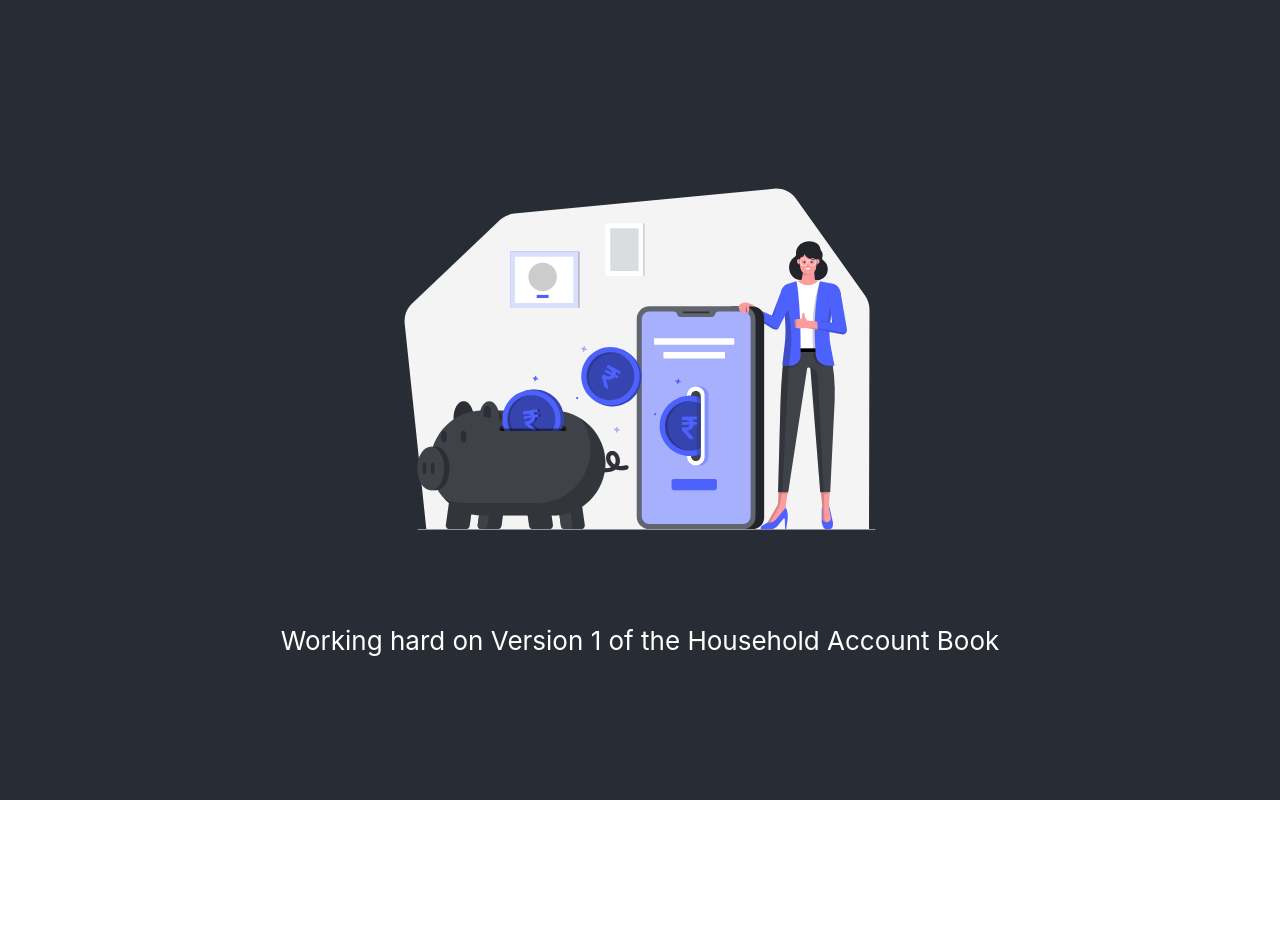
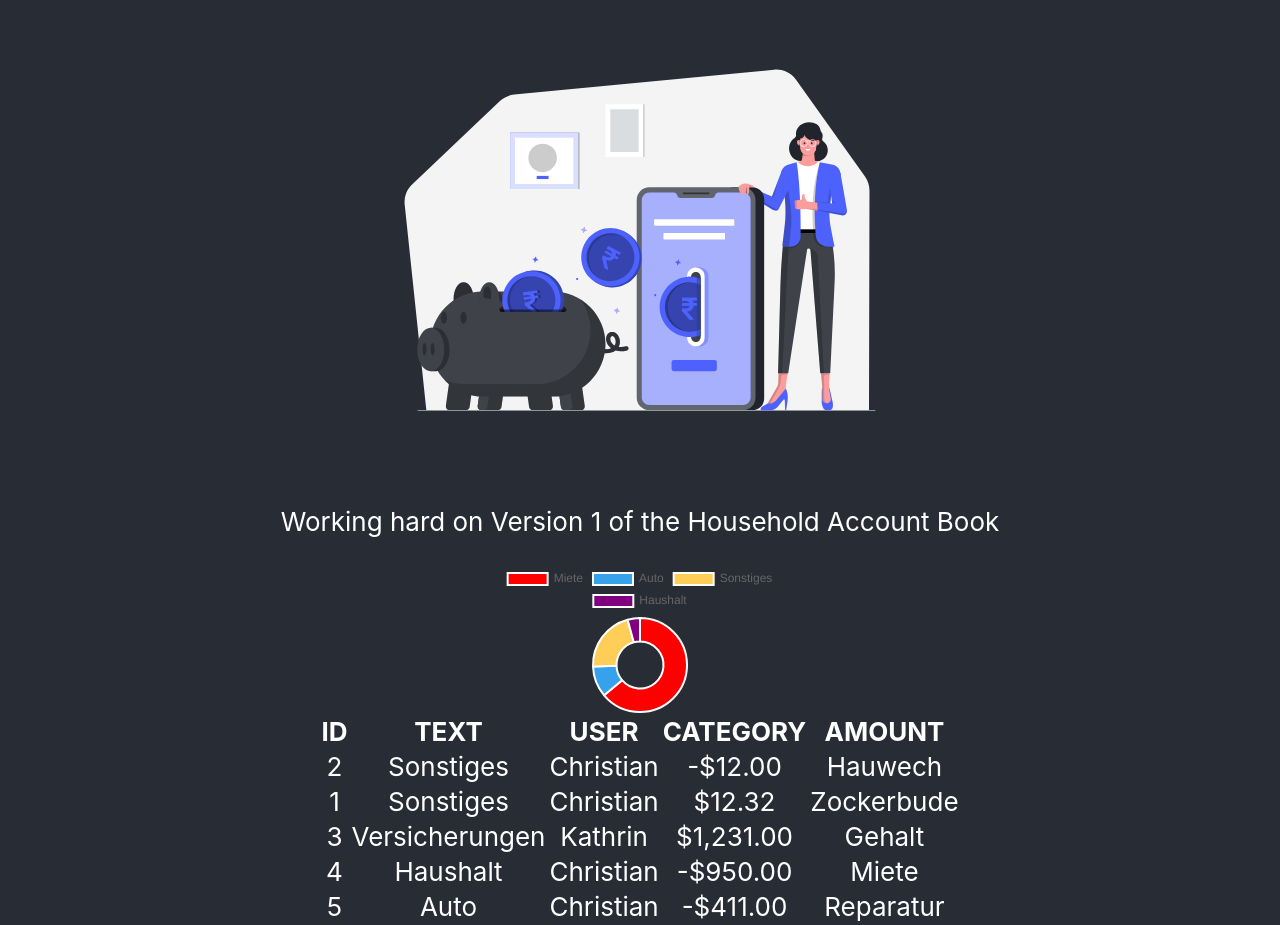
Before and after one commit to sharafc/housekeeping-book, a React (Create React App) app: page /dashboard in a window 1280 px wide. Before the commit the page ends 800 px from the top, so only its background shows below. Built offline with nearby package versions, Linux system fonts and the light colour scheme.

Commit message:
Add Interfaces, Fakedata and prototype Chart/Table

```diff
--- a/package.json
+++ b/package.json
@@ -9,13 +9,14 @@
     "@types/react-dom": "^16.9.10",
     "@types/react-router-dom": "^5.1.6",
     "axios": "^0.21.0",
+    "chart.js": "^2.9.4",
     "node-sass": "^4.14.0",
     "react": "^17.0.1",
     "react-chartjs-2": "^2.11.1",
-    "chart.js": "^2.9.4",
     "react-dom": "^17.0.1",
     "react-router-dom": "^5.2.0",
     "react-scripts": "4.0.1",
+    "react-table": "^7.6.2",
     "typescript": "^4.1.2",
     "web-vitals": "^0.2.4"
   },
--- a/src/components/App.tsx
+++ b/src/components/App.tsx
@@ -5,7 +5,6 @@ import Dashboard from "./pages/Dashboard";
 import "./App.scss";
 
 function App(): ReactElement {
-
     return (
         <Router>
             <Switch>
--- /dev/null
+++ b/src/components/Table/Table.tsx
@@ -0,0 +1,43 @@
+import React, { ReactElement } from "react";
+import Expense from "../../types/Expense";
+
+interface Props {
+    readonly data: Expense[];
+}
+
+function Table(props: Props): ReactElement {
+
+    const renderTableHeader = () => {
+        const header = Object.keys(props.data[0]);
+        return header.map((key, index) => {
+            return <th key={index}>{key.toUpperCase()}</th>;
+        });
+    };
+
+
+    const renderTableBody = () => {
+        return props.data.map((item) => {
+            const { id, text, amount, user, category } = item;
+            return (
+                <tr key={item.id}>
+                    <td>{id}</td>
+                    <td>{category.name}</td>
+                    <td>{user.name}</td>
+                    <td>{amount}</td>
+                    <td>{text}</td>
+                </tr>
+            );
+        });
+    };
+
+    return (
+        <table>
+            <thead>
+                <tr>{renderTableHeader()}</tr>
+            </thead>
+            <tbody>{renderTableBody()}</tbody>
+        </table>
+    );
+}
+
+export default Table;
--- /dev/null
+++ b/src/components/Table/package.json
@@ -0,0 +1,3 @@
+{
+    "main": "Table.tsx"
+}
--- a/src/components/pages/Dashboard.tsx
+++ b/src/components/pages/Dashboard.tsx
@@ -1,11 +1,19 @@
-import React, { ReactElement, useEffect } from "react";
-import { fetchExpenses } from "../../utilities/graphql";
+import React, { ReactElement, useEffect, useState } from "react";
+import { getFakeData } from "../../utilities/graphql";
+import { Doughnut } from "react-chartjs-2";
+import Table from "../Table";
 import logo from "../../statics/image/earn.svg";
 
+import chart_data from "../../shared/chartdata.json"
+import Expense from "../../types/Expense";
+
+
 function Dashboard(): ReactElement {
+    const [data, setData] = useState<Expense[]>();
 
     useEffect(() => {
-        fetchExpenses();
+        // Faking DB access with local json
+        setData(getFakeData());
     }, []);
 
     return (
@@ -13,6 +21,15 @@ function Dashboard(): ReactElement {
             <header className="App-header">
                 <img src={logo} className="App-logo" alt="logo" />
                 <p>Working hard on Version 1 of the Household Account Book</p>
+
+                <div>
+                    <Doughnut data={chart_data} />
+                </div>
+               {
+                   /* check needed since useEffect can deliver the data late  */
+                   data ? <Table data={data} /> : ""
+               }
+
             </header>
         </div>
     );
--- /dev/null
+++ b/src/shared/chartdata.json
@@ -0,0 +1,9 @@
+{
+    "labels": ["Miete", "Auto", "Sonstiges", "Haushalt"],
+    "datasets": [
+        {
+            "data": [300, 50, 100, 20],
+            "backgroundColor": ["red", "#36A2EB", "#FFCE56", "purple"]
+        }
+    ]
+}
--- a/src/types/Category.ts
+++ b/src/types/Category.ts
@@ -1,4 +1,4 @@
 export default interface Category {
-    id: number;
+    id?: number;
     name: string;
 }
--- a/src/types/Expense.ts
+++ b/src/types/Expense.ts
@@ -4,8 +4,7 @@ import User from "./User";
 export default interface Expense {
     id: number;
     text: string;
-    amount: number;
+    amount: string;
     user: User;
     category: Category;
-
 }
--- a/src/types/User.ts
+++ b/src/types/User.ts
@@ -1,4 +1,4 @@
 export default interface User {
-    id: number;
+    id?: number;
     name: string;
 }
--- a/src/utilities/graphql.tsx
+++ b/src/utilities/graphql.tsx
@@ -1,4 +1,7 @@
-import { AXIOS_HASURA_GRAPHQL } from "../infrastructure/axios";
+import { AXIOS_HASURA_GRAPHQL } from "../infrastructure/Axios";
+import db_data from "../shared/fakedata.json";
+import Expense from "../types/Expense";
+
 
 export const GET_EXPENSES_QUERY = `{
     expenses {
@@ -22,3 +25,8 @@ export const fetchExpenses = (): void => {
         .catch((error) => console.log(error));
     */
 };
+
+export const getFakeData = (): Expense[] => {
+    const expenses: Expense[] = [...db_data.data.expenses];
+    return expenses;
+}
```
Also changed, not shown: public/index.html (+0 -24 lines), src/utilities/queries.txt (added), 1 other file (tests, documents, lock files or other folders).
